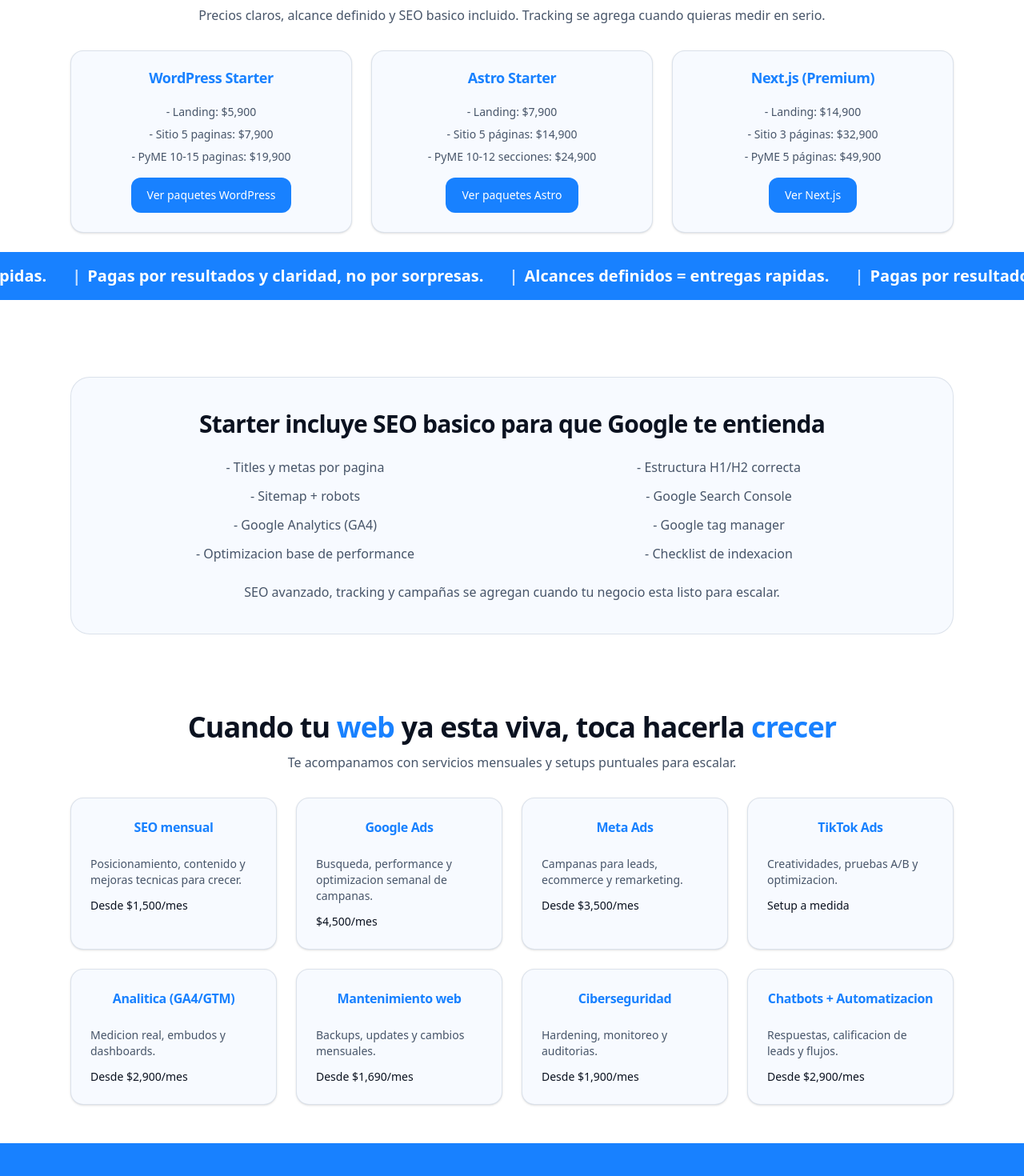
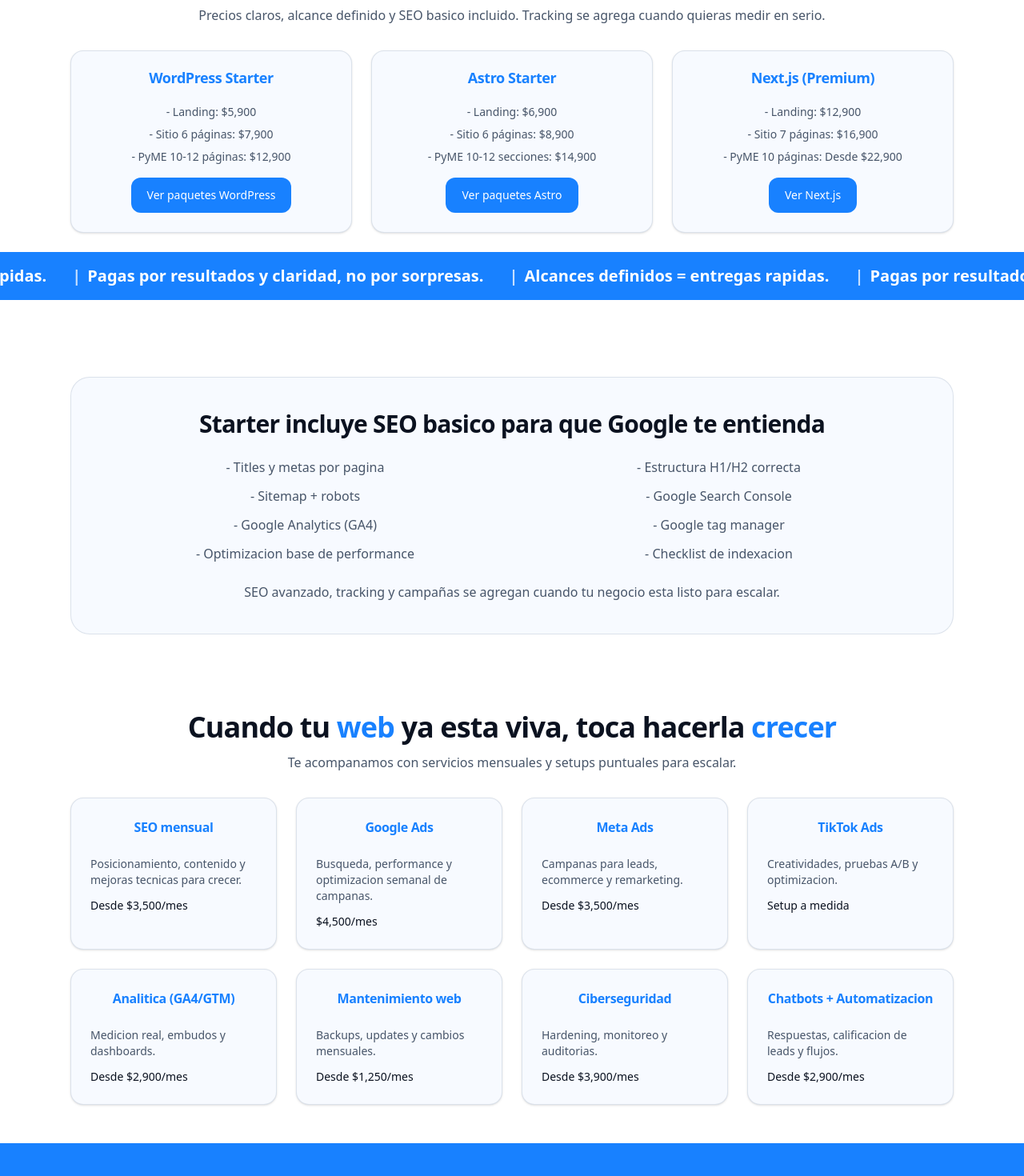
Before and after one commit to ricardormeza/rickyramnext, a Next.js app: page /soluciones in a window 1280 px wide. Shown: the part 2100-3570 px from the top of the page at 80% size. Built offline with nearby package versions, Linux system fonts and the light colour scheme; no server answers.

Commit message:
soluciones cambiando unificando precios

```diff
--- a/app/(marketing)/servicios/page.tsx
+++ b/app/(marketing)/servicios/page.tsx
@@ -191,7 +191,7 @@
         "Tracking basico (si no existe)",
         "Reporte mensual + mejoras puntuales",
       ],
-      price: "Desde $6,900 MXN / mes",
+      price: "Desde $5,900 MXN / mes",
       cta: "Cotizar Growth Starter",
     },
     {
--- a/content/home.ts
+++ b/content/home.ts
@@ -92,8 +92,8 @@
         title: "WordPress Starter",
         bullets: [
           "Landing: $5,900",
-          "Sitio 5 paginas: $7,900",
-          "PyME 10-15 paginas: $19,900",
+          "Sitio 6 páginas: $7,900",
+          "PyME 10-12 páginas: $12,900",
         ],
         cta: "Ver paquetes WordPress",
         href: "/soluciones/wordpress",
@@ -101,9 +101,9 @@
       {
         title: "Astro Starter",
         bullets: [
-          "Landing: $7,900",
-          "Sitio 5 páginas: $14,900",
-          "PyME 10-12 secciones: $24,900",
+          "Landing: $6,900",
+          "Sitio 6 páginas: $8,900",
+          "PyME 10-12 secciones: $14,900",
         ],
         cta: "Ver paquetes Astro",
         href: "/soluciones/astro",
@@ -111,9 +111,9 @@
       {
         title: "Next.js (Premium)",
         bullets: [
-          "Landing: $14,900",
-          "Sitio 3 páginas: $32,900",
-          "PyME 5 páginas: $49,900",
+          "Landing: $12,900",
+          "Sitio 7 páginas: $16,900",
+          "PyME 10 páginas: Desde $22,900",
         ],
         cta: "Ver Next.js",
         href: "/soluciones/nextjs",
@@ -148,7 +148,7 @@
         title: "SEO mensual",
         description:
           "Posicionamiento, contenido y mejoras tecnicas para crecer.",
-        price: "Desde $1,500/mes",
+        price: "Desde $3,500/mes",
       },
       {
         title: "Google Ads",
@@ -174,12 +174,12 @@
       {
         title: "Mantenimiento web",
         description: "Backups, updates y cambios mensuales.",
-        price: "Desde $1,690/mes",
+        price: "Desde $1,250/mes",
       },
       {
         title: "Ciberseguridad",
         description: "Hardening, monitoreo y auditorias.",
-        price: "Desde $1,900/mes",
+        price: "Desde $3,900/mes",
       },
       {
         title: "Chatbots + Automatizacion",
```
